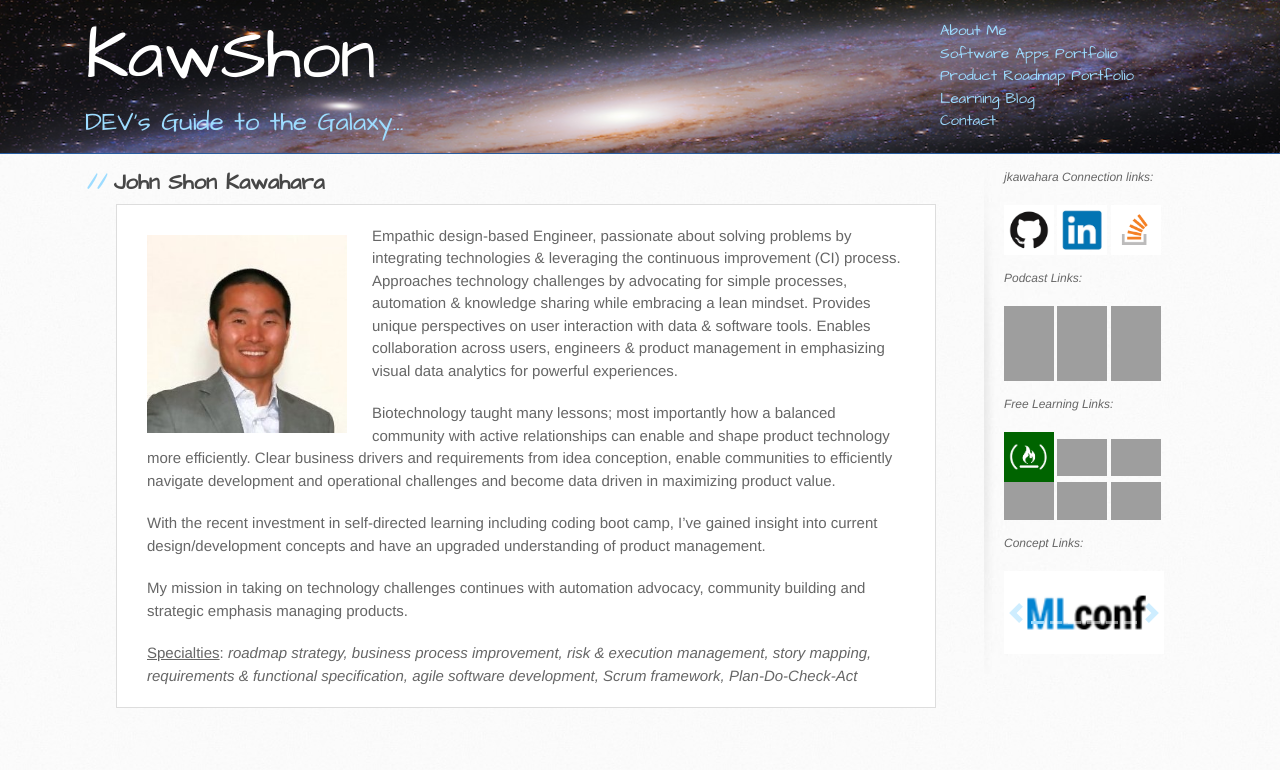
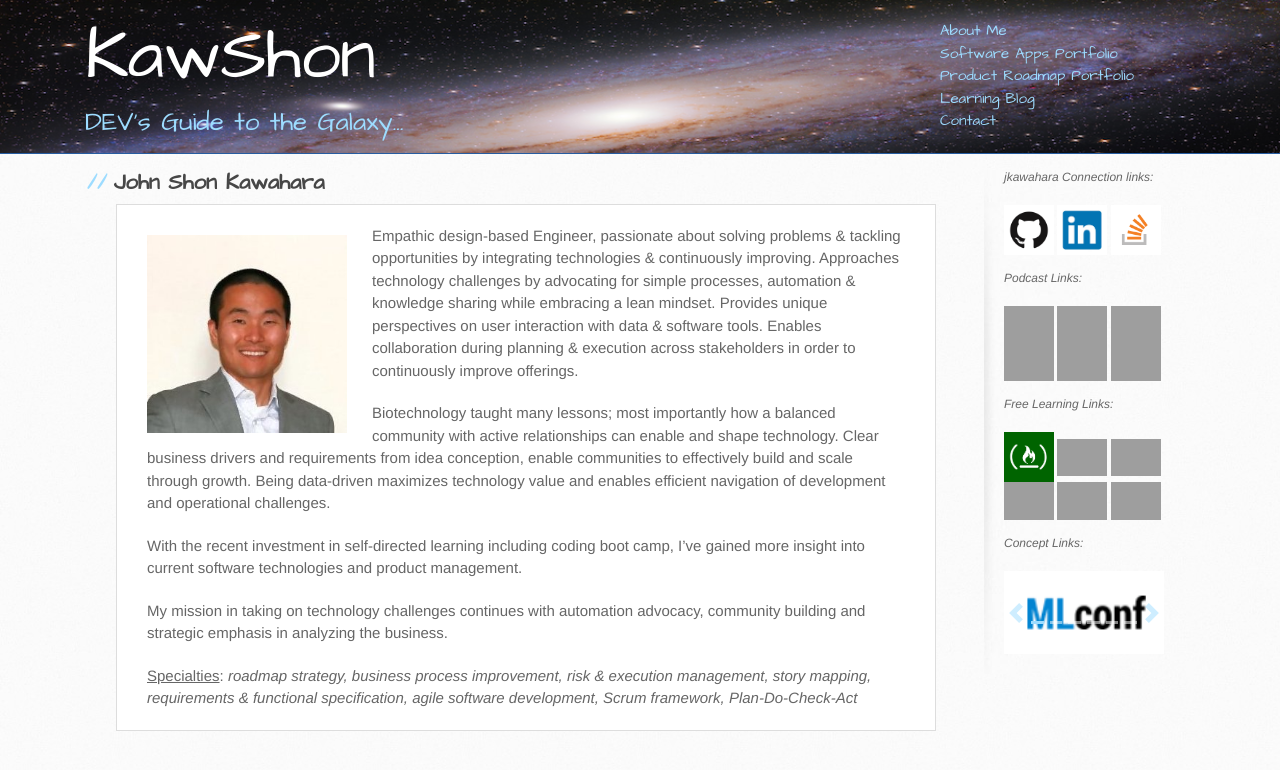
Before and after one commit to jkawahara/jkawahara.github.io, a Jekyll site: the page built from index.html, in a window 1280 px wide, cut to the strip 0-770 px from the top of the page. Built offline with Jekyll 4.4.1, drawn with Linux system fonts in a browser that asks for light colours; grey boxes are pictures that could not be loaded.

Commit message:
Update About Me

```diff
--- a/_data/sidebar.yml
+++ b/_data/sidebar.yml
@@ -73,7 +73,7 @@ links:
 
 - title: Screaming in the Cloud
   url: https://www.screaminginthecloud.com/
-  img: https://static1.squarespace.com/static/5aa8481aaa49a1758e33bf86/t/5ab23b6203ce64be4f06f245/1521630059771/1.png?format=500w
+  img: https://images.transistor.fm/images/logos/site/728/medium_logo.png
   type: Podcast
 
 - title: freeCodeCamp
--- a/index.html
+++ b/index.html
@@ -10,10 +10,10 @@ redirect_from:
 <section class="main-section">
   <img src="assets/images/jkawahara.jpg" class="auth-image" alt="John Kawahara">
 
-  <p>Empathic design-based Engineer, passionate about solving problems by integrating technologies & leveraging the continuous improvement (CI) process. Approaches technology challenges by advocating for simple processes, automation & knowledge sharing while embracing a lean mindset. Provides unique perspectives on user interaction with data & software tools. Enables collaboration across users, engineers & product management in emphasizing visual data analytics for powerful experiences.</p>
-  <p>Biotechnology taught many lessons; most importantly how a balanced community with active relationships can enable and shape product technology more efficiently. Clear business drivers and requirements from idea conception, enable communities to efficiently navigate development and operational challenges and become data driven in maximizing product value.</p>
-  <p>With the recent investment in self-directed learning including coding boot camp, I’ve gained insight into current design/development concepts and have an upgraded understanding of product management.</p>
-  <p>My mission in taking on technology challenges continues with automation advocacy, community building and strategic emphasis managing products.</p>
+  <p>Empathic design-based Engineer, passionate about solving problems & tackling opportunities by integrating technologies & continuously improving. Approaches technology challenges by advocating for simple processes, automation & knowledge sharing while embracing a lean mindset. Provides unique perspectives on user interaction with data & software tools. Enables collaboration during planning & execution across stakeholders in order to continuously improve offerings.</p>
+  <p>Biotechnology taught many lessons; most importantly how a balanced community with active relationships can enable and shape technology. Clear business drivers and requirements from idea conception, enable communities to effectively build and scale through growth. Being data-driven maximizes technology value and enables efficient navigation of development and operational challenges.</p>
+  <p>With the recent investment in self-directed learning including coding boot camp, I’ve gained more insight into current software technologies and product management.</p>
+  <p>My mission in taking on technology challenges continues with automation advocacy, community building and strategic emphasis in analyzing the business.</p>
   <p><u>Specialties</u>:<em>  roadmap strategy, business process improvement, risk & execution management, story mapping, requirements & functional specification, agile software development, Scrum framework, Plan-Do-Check-Act</em></p>
 
 </section>
```
